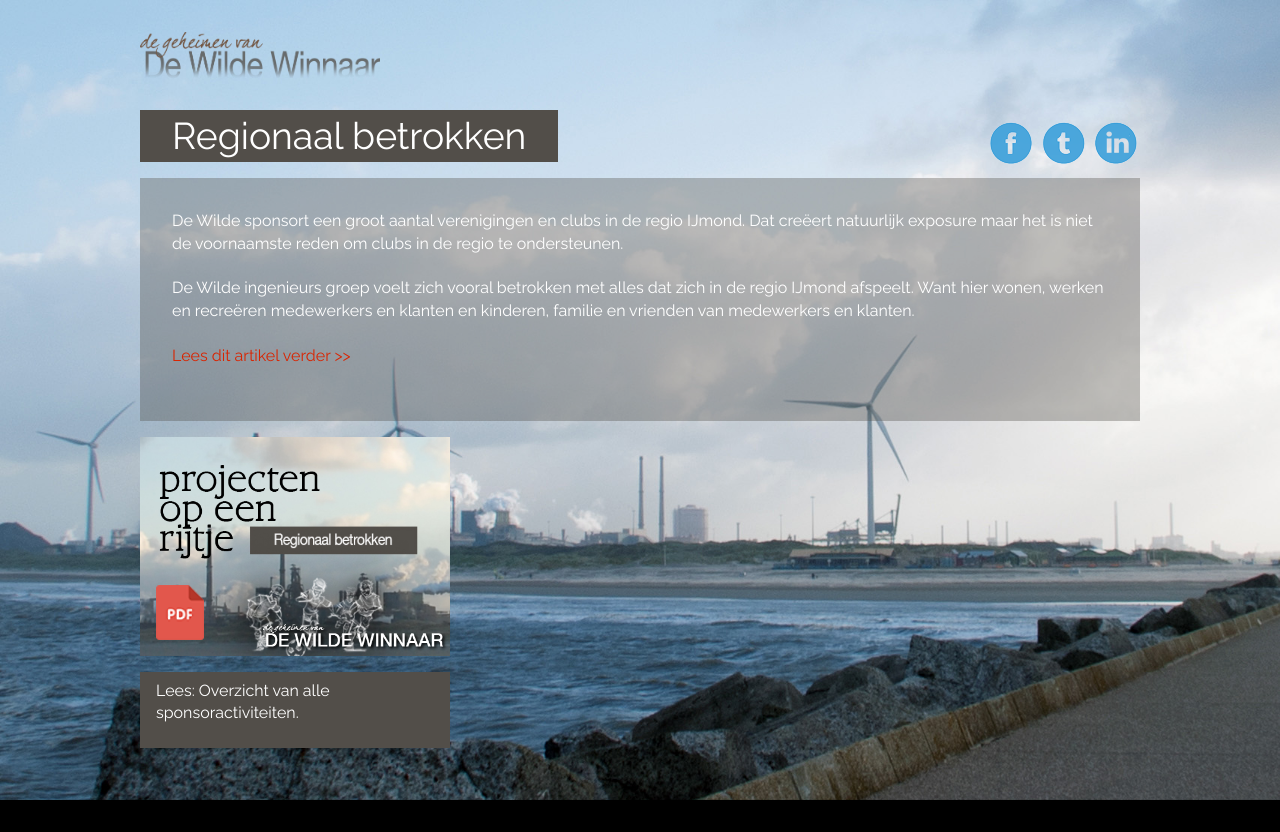
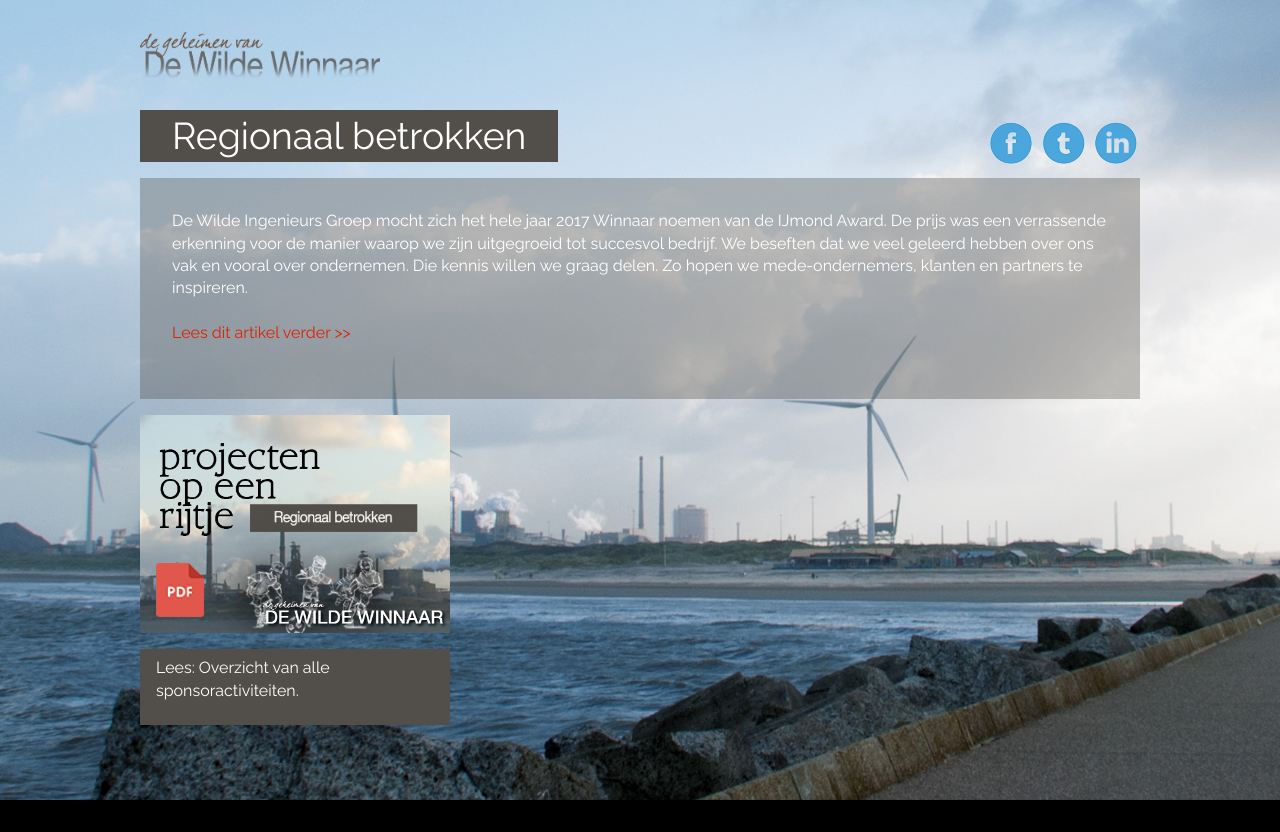
Before and after one commit to slipperydippery/wildewinnaar, a PHP site: page /betrokken.php in a window 1280 px wide. Run offline with PHP 8.4, Linux system fonts and the light colour scheme; some libraries are stand-ins or nearby versions.

Commit message:
Updates page texts to intro texts of the PDF's

```diff
--- a/betrokken.php
+++ b/betrokken.php
@@ -16,8 +16,7 @@
 				</div>
 			</div>
 			<div class="content--body">
-				<p>De Wilde sponsort een groot aantal verenigingen en clubs in de regio IJmond. Dat cre&euml;ert natuurlijk exposure maar het is niet de voornaamste reden om clubs in de regio te ondersteunen.</p>
-				<p> De Wilde ingenieurs groep voelt zich vooral betrokken met alles dat zich in de regio IJmond afspeelt. Want hier wonen, werken en recre&euml;ren medewerkers en klanten en kinderen, familie en vrienden van medewerkers en klanten. </p>
+				<p>De Wilde Ingenieurs Groep mocht zich het hele jaar 2017 Winnaar noemen van de IJmond Award. De prijs was een verrassende erkenning voor de manier waarop we zijn uitgegroeid tot succesvol bedrijf. We beseften dat we veel geleerd hebben over ons vak en vooral over ondernemen. Die kennis willen we graag delen. Zo hopen we mede-ondernemers, klanten en partners te inspireren. </p>
 				<p><a href="factsheetsponsoractiviteiten.php">Lees dit artikel verder >></a></p>
 			</div>
 			<div class="content--links">
--- a/geheimen.php
+++ b/geheimen.php
@@ -16,7 +16,7 @@
 				</div>
 			</div>
 			<div class="content--body">
-				<p>Genomineerd worden, in the picture staan en dan ook nog eens winnen. Het lijkt heel vanzelfsprekend maar dat is het niet. Voor De Wilde kwam de nominatie als een verrassing. Sterker nog, legt Jeroen de Wilde uit: ‘We wisten niet eens waar we aan begonnen. Toch zijn we er vanaf het begin vol ingegaan. Want, als je meedoet, ga je ervoor.’ Een eigenschap, die we bij alle medewerkers van De Wilde tegenkomen; een integraal onderdeel van De Wilde Ingenieurs Groep.</p>
+				<p>Genomineerd worden, in de picture staan en dan ook nog eens winnen. Het lijkt heel vanzelfsprekend, maar dat is het niet. Voor De Wilde kwam de nominatie als een verrassing. Sterker nog, legt Jeroen de Wilde uit: ‘We wisten niet eens waar we aan begonnen. Toch zijn we er vanaf het begin vol ingegaan. Want als je meedoet, ga je ervoor. Een eigenschap die we bij alle medewerkers van De Wilde tegenkomen.’ </p>
 			</div>
 			<div class="content--links">
 				<a href="driveomtewinnen.php" class="linkblock" target="_blank">
--- a/verleden.php
+++ b/verleden.php
@@ -16,7 +16,7 @@
 				</div>
 			</div>
 			<div class="content--body">
-				<p>Het lijkt wat ver gezocht. Monumenten restaureren als belangrijke tak van een ingenieursbureau. Want zo op het eerste gezicht hebben monumenten niets te maken met kwaliteit, arbo, milieu en veiligheid. Maar zo ver ligt het niet af van alles dat te maken heeft met De Wilde Ingenieurs Groep. In deze bijzondere specialisatie ligt misschien wel de kern en de kracht van alles dat De Wilde Ingenieurs Groep doet. </p>
+				<p>Het lijkt wat vergezocht: monumenten restaureren als belangrijke activiteit van een ingenieursbureau. Want zo op het eerste gezicht hebben monumenten niets te maken met kwaliteit, arbo, milieu en veiligheid. Maar toch: ze liggen dichter bij elkaar dan je op het eerste gezicht zou denken. In deze bijzondere specialisatie ligt misschien wel de kern en de kracht van alles dat De Wilde doet.  </p>
 
 				<p><a href="verledenalsbron.php">Lees dit artikel verder >></a> of klik op een ander item.</p>
 			</div>
```
